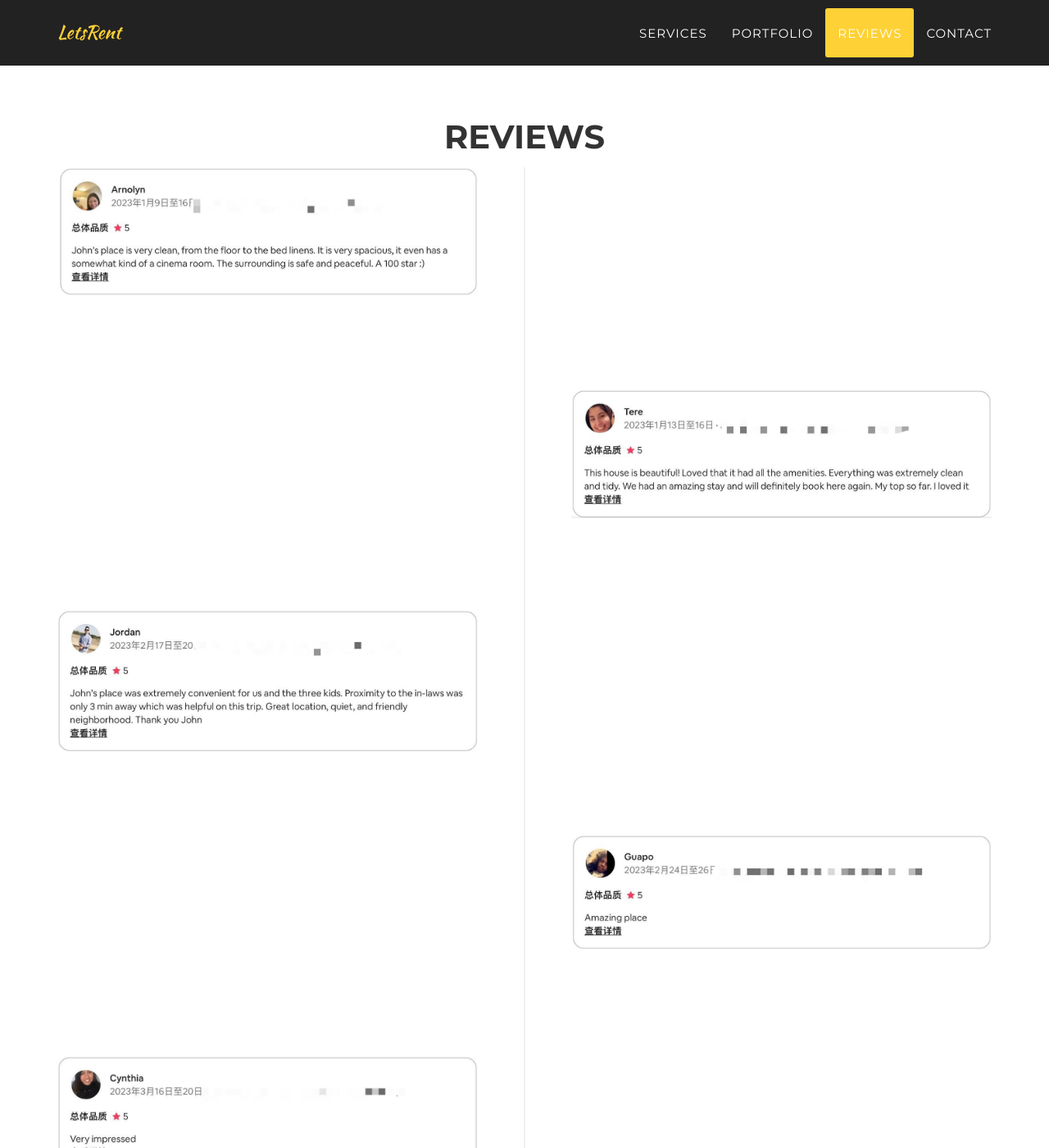
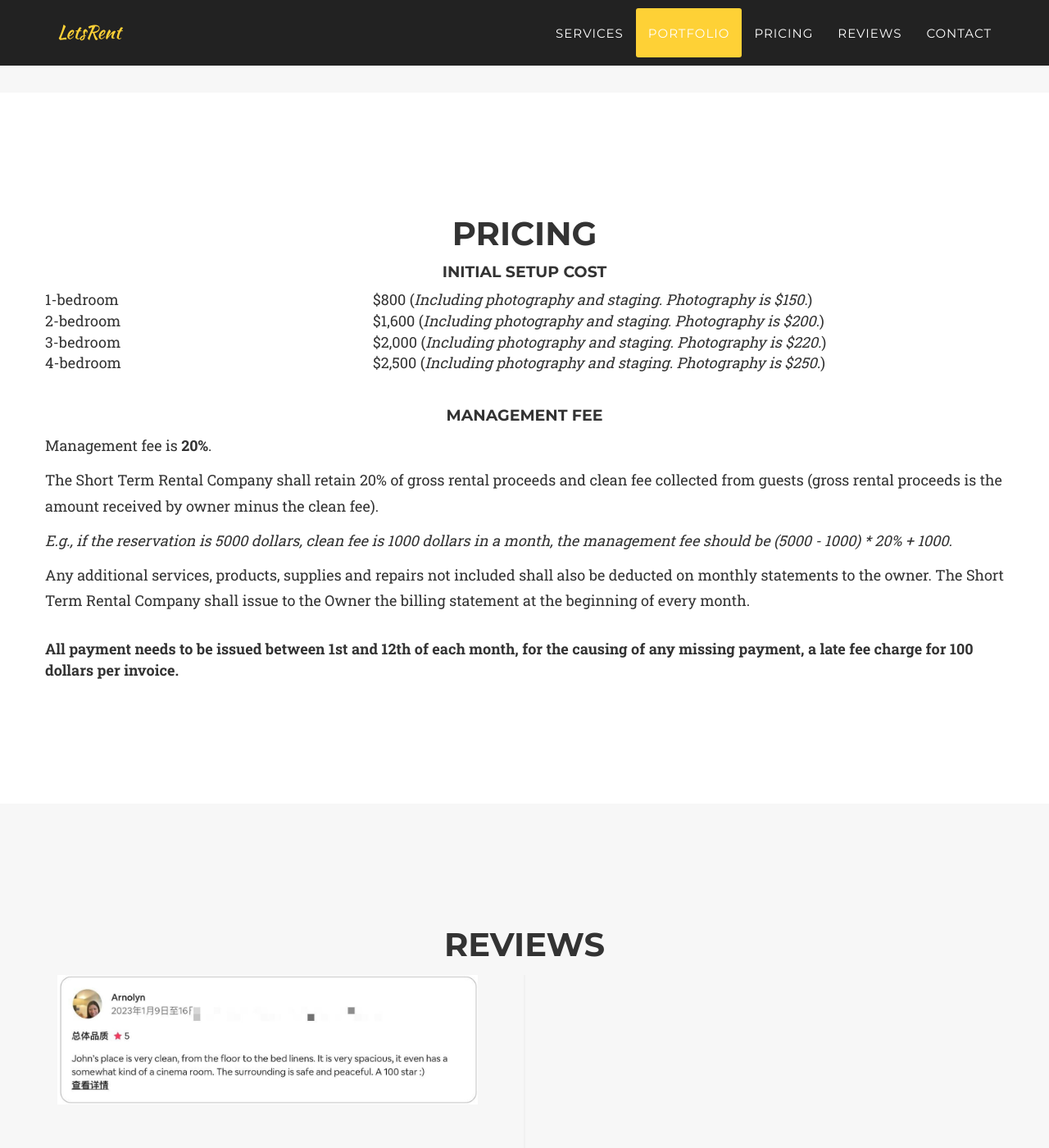
Before and after one commit to LetsRent8/letsWebsite, a Jekyll site: the page built from index.html, in a window 1280 px wide and 1400 px high, scrolled down 2967 px. Shown: the whole window at 82% size. Built offline with Jekyll 4.4.1, drawn with Linux system fonts in a browser that asks for light colours; some web fonts are replaced; some of the changed text lies outside the part shown.

Commit message:
Edited service section and added pricing section

```diff
--- a/_includes/header.html
+++ b/_includes/header.html
@@ -23,6 +23,9 @@
                     </li>
                     <li>
                         <a class="page-scroll" href="#portfolio">Portfolio</a>
+                    </li>
+                    <li>
+                        <a class="page-scroll" href="#pricing">Pricing</a>
                     </li>
                     <li>
                         <a class="page-scroll" href="#team">Reviews</a>
--- /dev/null
+++ b/_includes/pricing.html
@@ -0,0 +1,39 @@
+<!-- Portfolio Grid Section -->
+    <section id="pricing">
+        <div class="container">
+            <div class="row">
+                <div class="col-lg-12 text-center">
+                    <h2 class="section-heading">Pricing</h2>
+                </div>
+
+                <div style="height: 30px;"></div>
+
+                <h4 class="text-center">Initial Setup Cost</h4>
+                <div class="row">
+                    <div class="col-lg-4" style="font-size: large;">1-bedroom</div>
+                    <div class="col-lg-8" style="font-size: large;">$800 (<em>Including photography and staging. Photography is $150.</em>)</div>
+                    <div class="col-lg-4" style="font-size: large;">2-bedroom</div>
+                    <div class="col-lg-8" style="font-size: large;">$1,600 (<em>Including photography and staging. Photography is $200.</em>)</div>
+                    <div class="col-lg-4" style="font-size: large;">3-bedroom</div>
+                    <div class="col-lg-8" style="font-size: large;">$2,000 (<em>Including photography and staging. Photography is $220.</em>)</div>
+                    <div class="col-lg-4" style="font-size: large;">4-bedroom</div>
+                    <div class="col-lg-8" style="font-size: large;">$2,500 (<em>Including photography and staging. Photography is $250.</em>)</div>
+                </div>
+
+                <div style="height: 30px;"></div>
+
+                <h4 class="text-center">Management Fee</h4>
+                <p style="font-size: large;">Management fee is <strong>20%</strong>.</p>
+                <p style="font-size: large;">The Short Term Rental Company shall retain 20% of gross rental proceeds and clean fee collected from guests (gross rental proceeds is the amount received by owner minus the clean fee).</p>
+                <p style="font-size: large;"><em>E.g., if the reservation is 5000 dollars, clean fee is 1000 dollars in a month, the management fee should be (5000 - 1000) * 20% + 1000.</em></p>
+                <p style="font-size: large;">
+                    Any additional services, products, supplies and repairs not included shall also be deducted on monthly statements to the owner.
+                    The Short Term Rental Company shall issue to the Owner the billing statement at the beginning of every month.
+                </p>
+
+                <div style="height: 20px;"></div>
+
+                <strong style="font-size: large;">All payment needs to be issued between 1st and 12th of each month, for the causing of any missing payment, a late fee charge for 100 dollars per invoice.</strong>
+            </div>
+        </div>
+    </section>
--- a/_includes/services.html
+++ b/_includes/services.html
@@ -4,8 +4,11 @@
             <div class="row">
                 <div class="col-lg-12 text-center">
                     <h2 class="section-heading">Services</h2>
-                    <h3 class="section-subheading text-muted">Transform your property into a profitable investment with our comprehensive solution that covers everything from staging and furnishing, to decor and vacation home supplies. Our services also include professional photography, listing creation, guest communication, cleaning, and maintenance. With our management, your property will always stand out among the competition, leading to higher occupancy rates and increased revenue.</h3>
                 </div>
+
+                <p class="lead">Transform your property into a profitable investment with our comprehensive solution that covers everything from <strong style="color: #fed136">staging and furnishing, to decor and vacation home supplies</strong>.</p>
+                <p class="lead"> Our services also include <strong style="color: #fed136">professional photography</strong>, <strong style="color: #fed136">listing creation</strong>, <strong style="color: #fed136">guest communication</strong>, <strong style="color: #fed136">cleaning</strong>, and <strong style="color: #fed136">maintenance</strong>. </p>
+                <p class="lead">With our management, your property will always stand out among the competition, leading to higher occupancy rates and increased revenue.</p>
             </div>
         </div>
     </section>
--- a/_includes/team.html
+++ b/_includes/team.html
@@ -1,5 +1,5 @@
 <!-- Team Section -->
-    <section id="team" >
+    <section id="team"  class="bg-light-gray">
         <div class="container">
             <div class="row">
                 <div class="col-lg-12 text-center">
--- a/_layouts/default.html
+++ b/_layouts/default.html
@@ -9,6 +9,7 @@
     {% include header.html %}
     {% include services.html %}
     {% include portfolio_grid.html %}
+    {% include pricing.html %}
     {% include team.html %}
     {% include contact.html %}
     {% include footer.html %}
```
Also changed, not shown: 10 other files.
